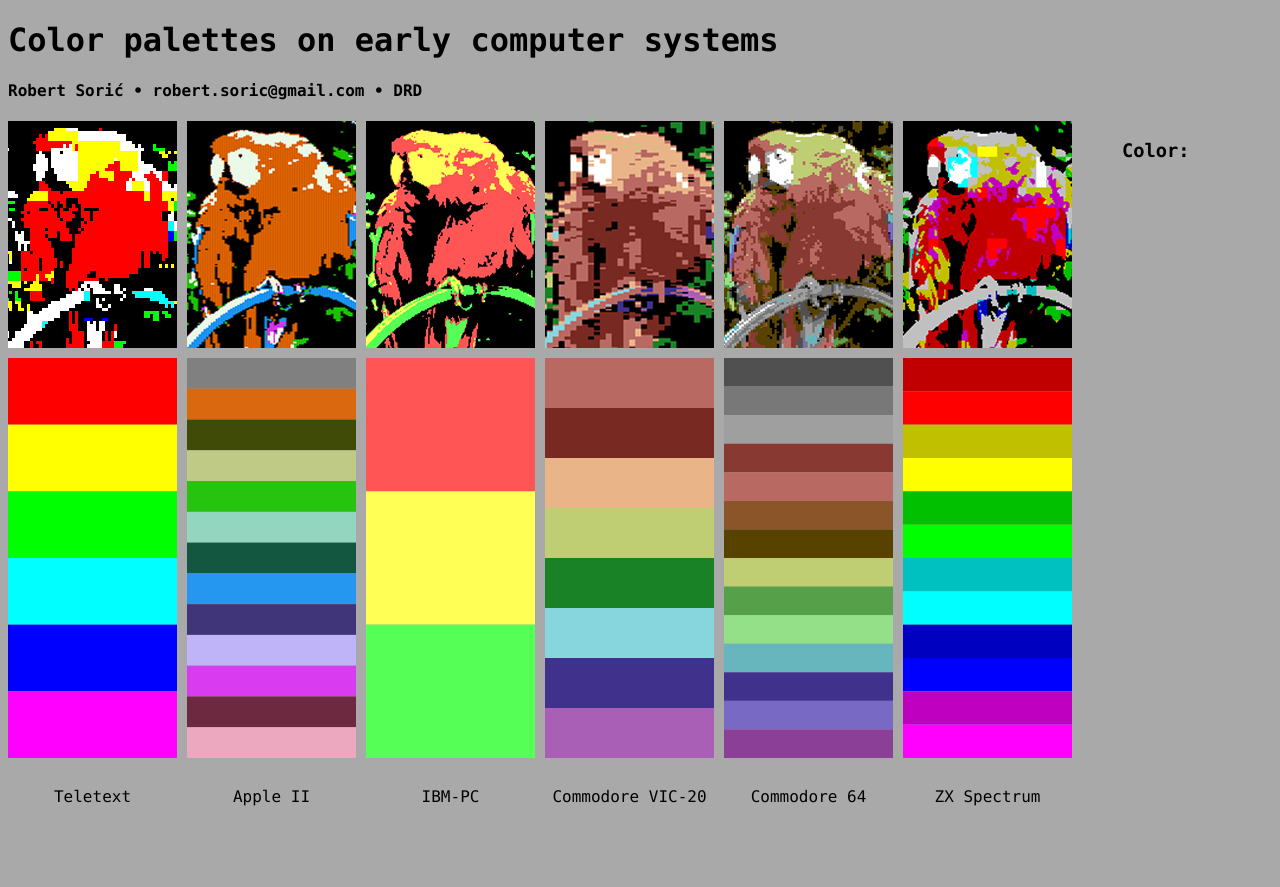
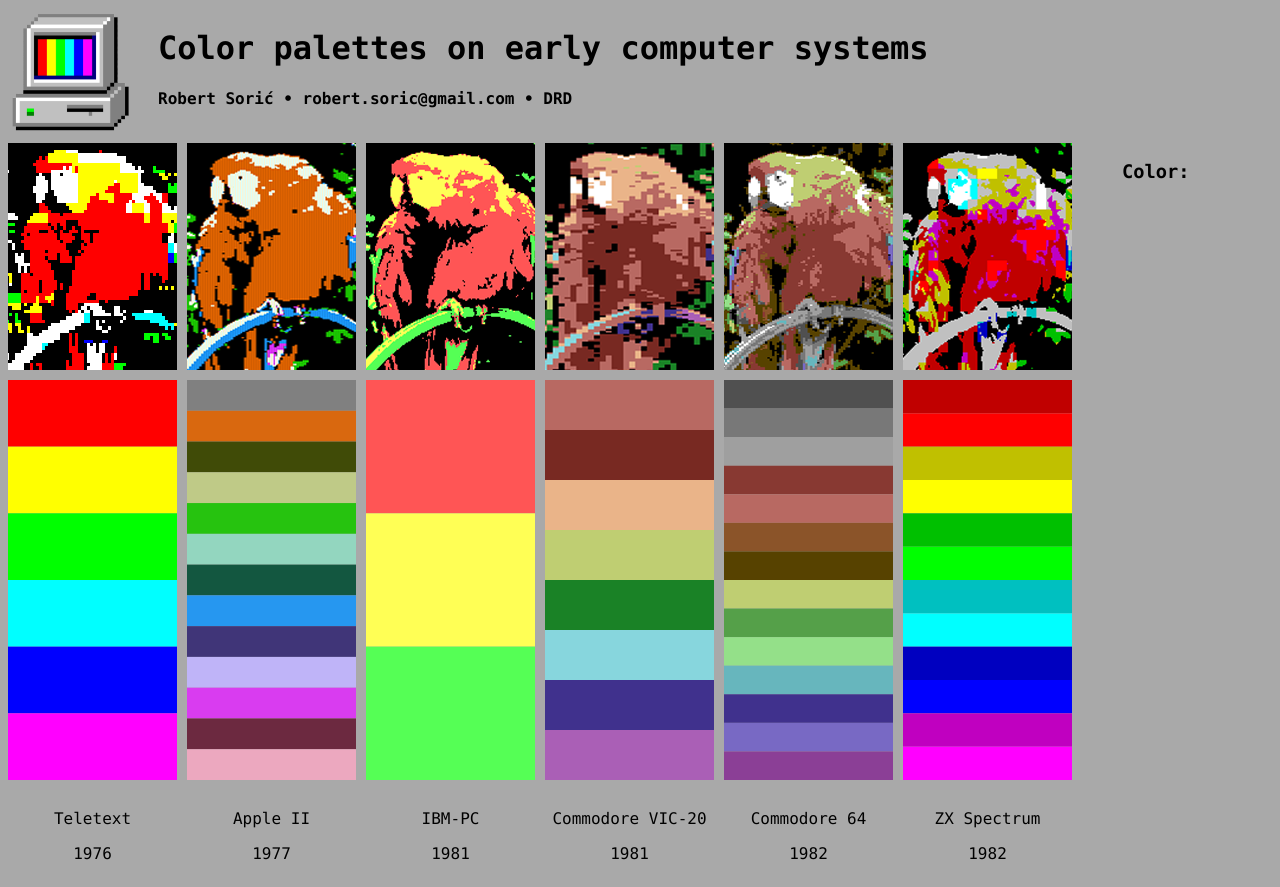
Before and after one commit to rsoric/colorpalettes, a plain HTML site: page index.html in a window 1280 px wide. Before the commit the page ends 830 px from the top, so only its background shows below. Drawn offline with nearby package versions, Linux system fonts and the light colour scheme.

Commit message:
Added icon and years

```diff
--- a/index.html
+++ b/index.html
@@ -27,18 +27,39 @@ body{
     margin-right:10px;
 }
 
+#icon img{
+    width:125px;
+    padding-right:25px;
+}
+
+#header{
+    display:flex;
+    flex-direction: row;
+}
 
 
 
   </style>
     <script src="https://d3js.org/d3.v3.min.js"></script>
+<title>Color palettes on early computer systems</title>
+<link rel="shortcut icon" type="image/png" href="img/icon.png"/>
 </head>
+
   <body>
+      <div id="header">
 
-     <div>
+        <div id="icon">
+            <img src="img/icon.png">
+        </div>
+
+        <div id="titletext">
             <h1>Color palettes on early computer systems</h1>
             <h4>Robert Sorić • robert.soric@gmail.com • DRD</h4>
         </div>
+
+
+      </div>
+
 
 
 
@@ -73,19 +94,15 @@ body{
             h = 0;
             if (delta == 0)
             h = 0;
-        // Red is max
         else if (cmax == r)
             h = ((g - b) / delta) % 6;
-        // Green is max
         else if (cmax == g)
             h = (b - r) / delta + 2;
-        // Blue is max
         else
             h = (r - g) / delta + 4;
 
         h = Math.round(h * 60);
 
-        // Make negative hues positive behind 360°
         if (h < 0)
             h += 360;
 
@@ -246,12 +263,30 @@ body{
 </div>
 
 <div id="names">
+    <div>
         <p>Teletext</p>
+        <p>1976</p>
+    </div>
+    <div>
         <p>Apple II</p>
+        <p>1977</p>
+    </div>
+    <div>
         <p>IBM-PC</p>
+        <p>1981</p>
+    </div>
+    <div>
         <p>Commodore VIC-20</p>
+        <p>1981</p>
+    </div>
+    <div>
         <p>Commodore 64</p>
+        <p>1982</p>
+    </div>
+    <div>
         <p>ZX Spectrum</p>
+        <p>1982</p>
+    </div>
 
 </div>
   </body>
```
Also changed, not shown: img/icon.png (added). Lines whose indentation alone changed are shown as unchanged.
